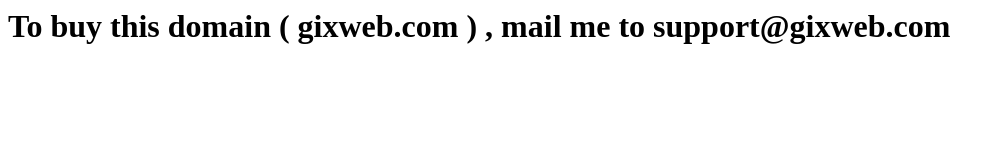
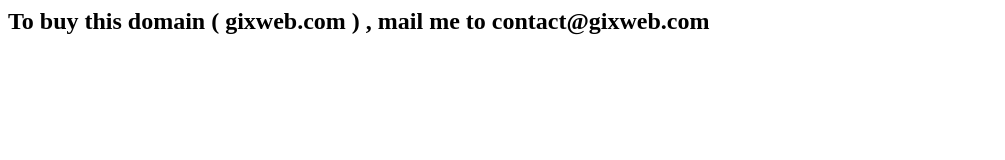
Before and after one commit to ravigixweb/Buy, a plain HTML site: page index.html in a window 1280 px wide. Shown: the whole page, without its empty margins (0-1005 px from the left). Drawn offline with Linux system fonts and the light colour scheme.

Commit message:
Update index.html

```diff
--- a/index.html
+++ b/index.html
@@ -1 +1 @@
-<h1>To buy this domain ( gixweb.com ) , mail me to support@gixweb.com</h1>
+<h2>To buy this domain ( gixweb.com ) , mail me to contact@gixweb.com</h2>
```
